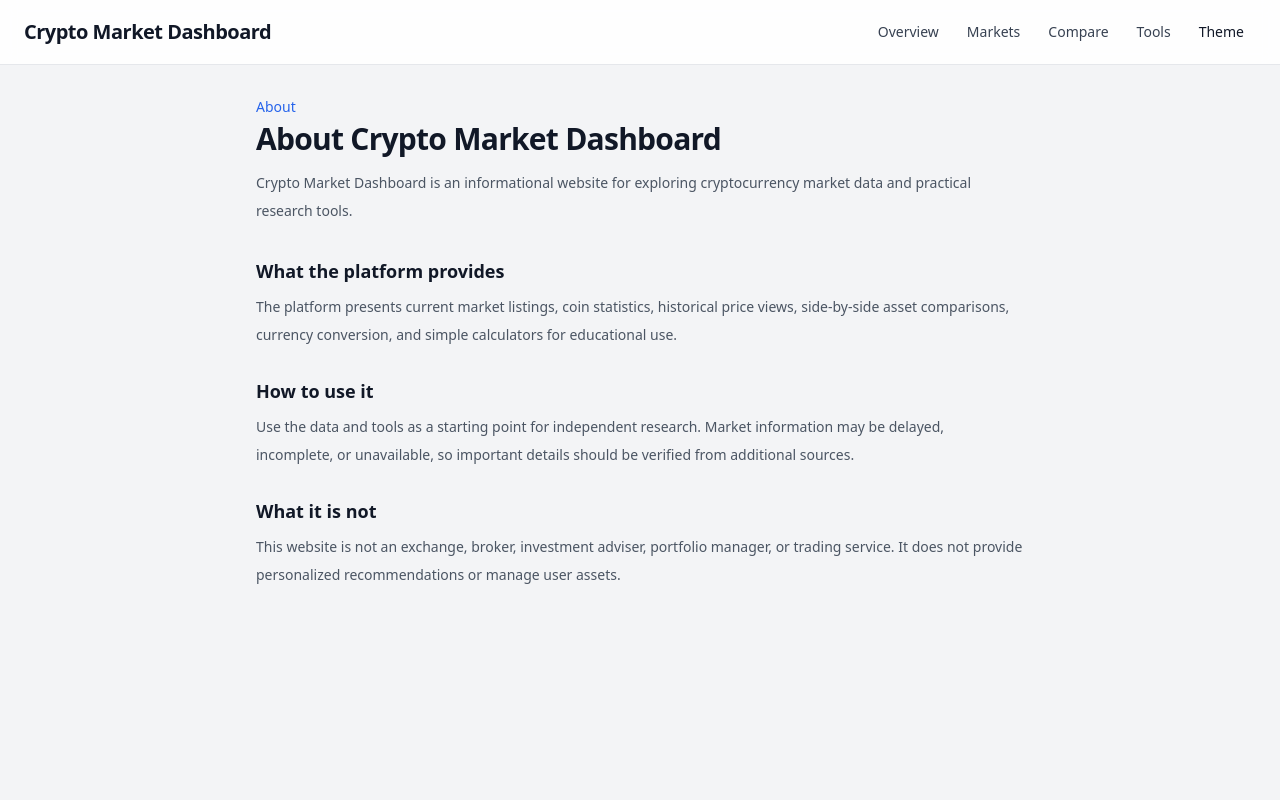
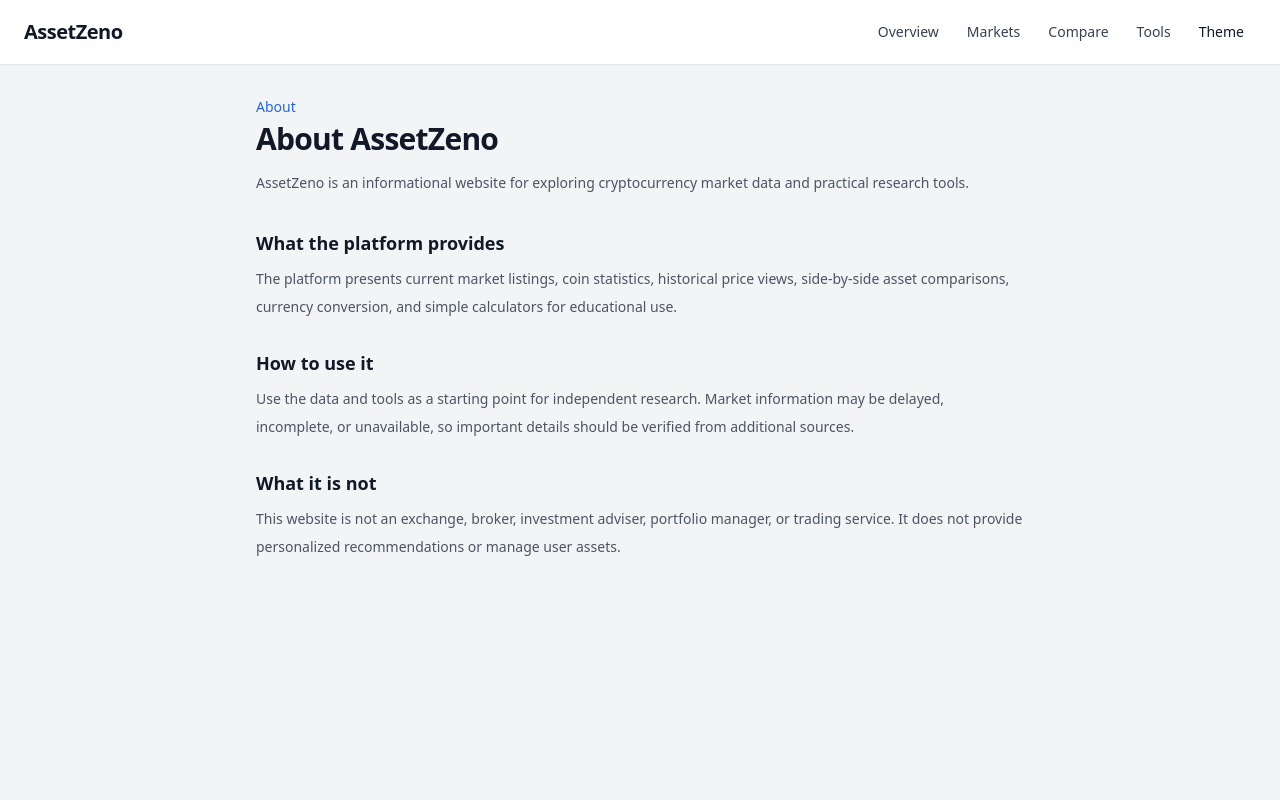
Before and after one commit to fdalmed/crypto-dashboard, a Next.js app: page /about in a window 1280 px wide. Shown: the top 800 px of the page. Built offline with nearby package versions, Linux system fonts and the light colour scheme; no server answers.

Commit message:
chore: finalize AssetZeno production SEO

```diff
--- a/src/app/about/page.tsx
+++ b/src/app/about/page.tsx
@@ -4,12 +4,12 @@ import PublicPage from "@/components/layout/PublicPage";
 
 export const metadata: Metadata = {
   title: "About",
-  description: "Learn about the informational cryptocurrency market data, comparison tools, and calculators available on Crypto Market Dashboard.",
+  description: "Learn about the cryptocurrency market data, comparison tools, and educational calculators available on AssetZeno.",
   alternates: { canonical: "/about" },
 };
 
 export default function AboutPage() {
-  return <PublicPage eyebrow="About" title="About Crypto Market Dashboard" introduction="Crypto Market Dashboard is an informational website for exploring cryptocurrency market data and practical research tools." sections={[
+  return <PublicPage eyebrow="About" title="About AssetZeno" introduction="AssetZeno is an informational website for exploring cryptocurrency market data and practical research tools." sections={[
     { title: "What the platform provides", paragraphs: ["The platform presents current market listings, coin statistics, historical price views, side-by-side asset comparisons, currency conversion, and simple calculators for educational use."] },
     { title: "How to use it", paragraphs: ["Use the data and tools as a starting point for independent research. Market information may be delayed, incomplete, or unavailable, so important details should be verified from additional sources."] },
     { title: "What it is not", paragraphs: ["This website is not an exchange, broker, investment adviser, portfolio manager, or trading service. It does not provide personalized recommendations or manage user assets."] },
--- a/src/app/contact/page.tsx
+++ b/src/app/contact/page.tsx
@@ -4,7 +4,7 @@ import PublicPage from "@/components/layout/PublicPage";
 
 export const metadata: Metadata = {
   title: "Contact",
-  description: "Contact information and future support details for Crypto Market Dashboard.",
+  description: "Contact information and future support details for AssetZeno.",
   alternates: { canonical: "/contact" },
 };
 
--- a/src/app/disclaimer/page.tsx
+++ b/src/app/disclaimer/page.tsx
@@ -4,12 +4,12 @@ import PublicPage from "@/components/layout/PublicPage";
 
 export const metadata: Metadata = {
   title: "Disclaimer",
-  description: "Important informational and financial disclaimer for Crypto Market Dashboard market data and tools.",
+  description: "Important informational and financial disclaimer for AssetZeno market data and tools.",
   alternates: { canonical: "/disclaimer" },
 };
 
 export default function DisclaimerPage() {
-  return <PublicPage eyebrow="Disclaimer" title="Important disclaimer" introduction="Crypto Market Dashboard provides general information and educational utilities only." sections={[
+  return <PublicPage eyebrow="Disclaimer" title="Important disclaimer" introduction="AssetZeno provides general information and educational utilities only." sections={[
     { title: "No professional advice", paragraphs: ["Nothing on this website is financial, investment, legal, tax, accounting, or other professional advice. The website does not recommend buying, selling, or holding any asset."] },
     { title: "Market risk", paragraphs: ["Crypto assets are volatile and can lose value. Historical performance and displayed market data do not guarantee future results."] },
     { title: "Data and calculations", paragraphs: ["Market information may be delayed or inaccurate. Calculator and converter outputs are estimates based on supplied inputs and available data. Verify important information independently before acting."] },
--- a/src/app/layout.tsx
+++ b/src/app/layout.tsx
@@ -7,23 +7,24 @@ import { siteUrl } from "@/lib/site-url";
 
 export const metadata: Metadata = {
   metadataBase: siteUrl,
+  applicationName: "AssetZeno",
   title: {
-    default: "Crypto Market Dashboard",
-    template: "%s | Crypto Market Dashboard",
+    default: "AssetZeno - Crypto Markets, Tools & Insights",
+    template: "%s | AssetZeno",
   },
-  description: "A global USD crypto market overview with live market data.",
+  description: "Explore cryptocurrency markets, coin data, comparisons, converters, and educational calculators with AssetZeno.",
   alternates: { canonical: "/" },
   openGraph: {
     type: "website",
     locale: "en_US",
-    siteName: "Crypto Market Dashboard",
-    title: "Crypto Market Dashboard",
-    description: "A global USD crypto market overview with live market data.",
+    siteName: "AssetZeno",
+    title: "AssetZeno - Crypto Markets, Tools & Insights",
+    description: "Explore cryptocurrency markets, coin data, comparisons, converters, and educational calculators with AssetZeno.",
   },
   twitter: {
     card: "summary",
-    title: "Crypto Market Dashboard",
-    description: "A global USD crypto market overview with live market data.",
+    title: "AssetZeno - Crypto Markets, Tools & Insights",
+    description: "Explore cryptocurrency markets, coin data, comparisons, converters, and educational calculators with AssetZeno.",
   },
 };
 
--- a/src/app/page.tsx
+++ b/src/app/page.tsx
@@ -4,7 +4,7 @@ import { getMarketOverview } from "@/lib/crypto-api/market";
 import type { Metadata } from "next";
 
 export const metadata: Metadata = {
-  title: "Crypto Market Overview",
+  title: "AssetZeno - Crypto Markets, Tools & Insights",
   description: "A global USD overview of cryptocurrency prices, market capitalization, market breadth, and recent movers.",
   alternates: { canonical: "/" },
 };
--- a/src/app/privacy-policy/page.tsx
+++ b/src/app/privacy-policy/page.tsx
@@ -4,7 +4,7 @@ import PublicPage from "@/components/layout/PublicPage";
 
 export const metadata: Metadata = {
   title: "Privacy Policy",
-  description: "Privacy information for the current Crypto Market Dashboard website implementation.",
+  description: "Privacy information for the current AssetZeno website implementation.",
   alternates: { canonical: "/privacy-policy" },
 };
 
--- a/src/app/terms/page.tsx
+++ b/src/app/terms/page.tsx
@@ -4,7 +4,7 @@ import PublicPage from "@/components/layout/PublicPage";
 
 export const metadata: Metadata = {
   title: "Terms of Use",
-  description: "Draft terms of use for the informational Crypto Market Dashboard website.",
+  description: "Draft terms of use for the informational AssetZeno website.",
   alternates: { canonical: "/terms" },
 };
 
--- a/src/components/layout/Footer.tsx
+++ b/src/components/layout/Footer.tsx
@@ -19,7 +19,7 @@ export default function Footer() {
     <footer className="mt-12 border-t border-gray-200 bg-white dark:border-gray-700 dark:bg-gray-900">
       <div className="container mx-auto grid gap-8 px-4 py-8 text-sm md:grid-cols-[1.5fr_1fr_1fr] md:px-6">
         <div>
-          <p className="font-semibold">Crypto Market Dashboard</p>
+          <p className="font-semibold">AssetZeno</p>
           <p className="mt-2 max-w-sm leading-6 text-gray-600 dark:text-gray-300">Market information, comparison tools, and educational calculators for cryptocurrency research.</p>
         </div>
         <nav aria-label="Product links">
--- a/src/components/layout/Header.tsx
+++ b/src/components/layout/Header.tsx
@@ -18,7 +18,7 @@ export default function Header() {
     <header className="sticky top-0 z-50 border-b border-gray-200 bg-white/90 backdrop-blur dark:border-gray-700 dark:bg-gray-900/90">
       <div className="container mx-auto flex min-h-16 flex-col justify-center gap-2 px-4 py-2 sm:flex-row sm:items-center sm:justify-between sm:gap-4 sm:py-0 md:px-6">
         <Link href="/" className="rounded text-base font-bold tracking-tight focus:outline-none focus:ring-2 focus:ring-blue-500 md:text-xl">
-          Crypto Market Dashboard
+          AssetZeno
         </Link>
         <nav aria-label="Primary navigation" className="flex w-full flex-wrap items-center justify-center gap-1 sm:w-auto sm:flex-nowrap sm:justify-start">
           {links.map((link) => {
--- a/src/lib/site-url.ts
+++ b/src/lib/site-url.ts
@@ -1,12 +1,14 @@
 const LOCAL_SITE_URL = "http://localhost:3000";
+const PRODUCTION_SITE_URL = "https://assetzeno.com";
 
 function getConfiguredSiteUrl() {
-  const candidate = process.env.NEXT_PUBLIC_SITE_URL?.trim().replace(/\/$/, "") || LOCAL_SITE_URL;
+  const fallbackSiteUrl = process.env.NODE_ENV === "production" ? PRODUCTION_SITE_URL : LOCAL_SITE_URL;
+  const candidate = process.env.NEXT_PUBLIC_SITE_URL?.trim().replace(/\/$/, "") || fallbackSiteUrl;
 
   try {
     return new URL(candidate);
   } catch {
-    return new URL(LOCAL_SITE_URL);
+    return new URL(fallbackSiteUrl);
   }
 }
 
```
Also changed, not shown: src/app/icon.svg (added), 1 other file (tests, documents, lock files or other folders).
